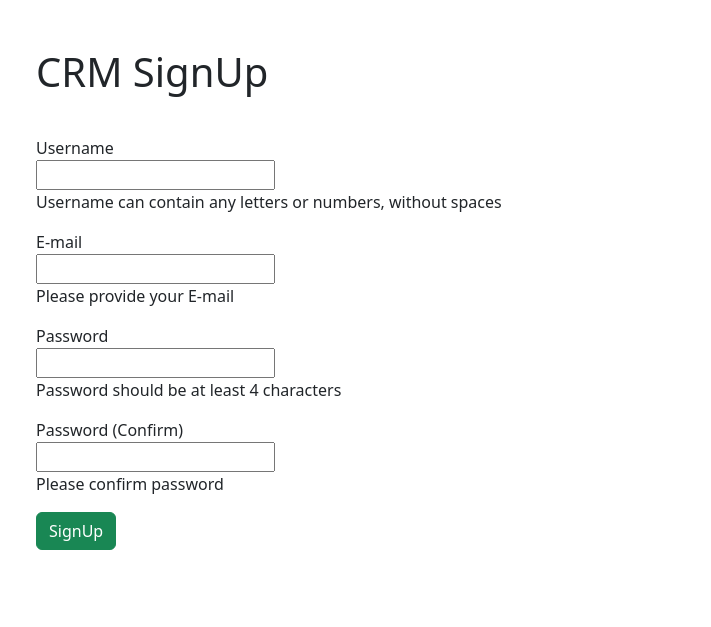
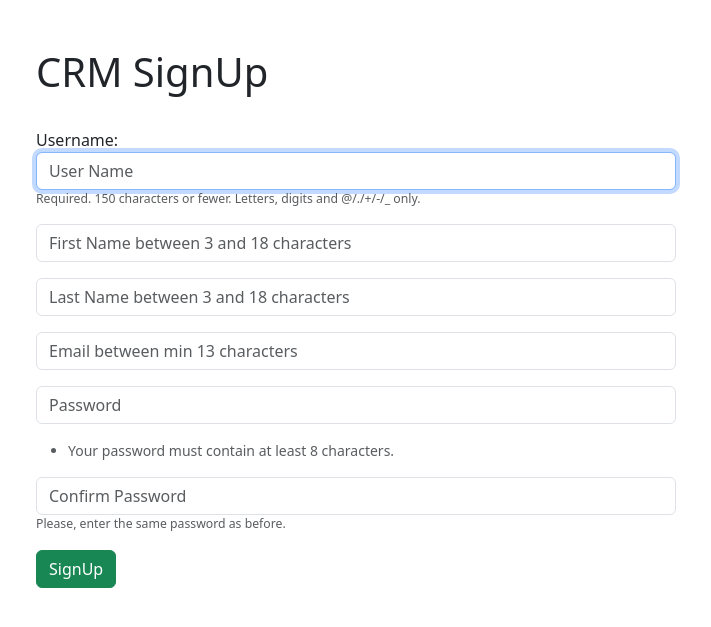
Before and after one commit to snoofor/djangocrm, a Django app: page /signup/ in a window 1280 px wide. Shown: the part 70-697 px from the top of the page, without its empty margins (284-995 px from the left). Run offline with Django 4.2, Linux system fonts and the light colour scheme; parts of the project's set-up code (start-up, migrations or seed data) failed here and were passed over.

Commit message:
signupform added

```diff
--- a/dcrm/templates/registration/signup.html
+++ b/dcrm/templates/registration/signup.html
@@ -12,11 +12,13 @@
             {% csrf_token %}
 
             <fieldset>
-                <div id="legend">
+
+              {{ form.as_p }}
+                <!-- <div id="legend">
                   <legend class=""></legend>
                 </div>
                 <div class="control-group">
-                  <!-- Username -->
+                   Username
                   <label class="control-label"  for="username">Username</label>
                   <div class="controls">
                     <input type="text" id="username" name="username" placeholder="" class="input-xlarge">
@@ -25,7 +27,7 @@
                 </div>
 
                 <div class="control-group">
-                  <!-- E-mail -->
+                   E-mail
                   <label class="control-label" for="email">E-mail</label>
                   <div class="controls">
                     <input type="text" id="email" name="email" placeholder="" class="input-xlarge">
@@ -34,7 +36,7 @@
                 </div>
 
                 <div class="control-group">
-                  <!-- Password-->
+                   Password
                   <label class="control-label" for="password">Password</label>
                   <div class="controls">
                     <input type="password" id="password" name="password" placeholder="" class="input-xlarge">
@@ -43,13 +45,13 @@
                 </div>
 
                 <div class="control-group">
-                  <!-- Password -->
+                   Password
                   <label class="control-label"  for="password_confirm">Password (Confirm)</label>
                   <div class="controls">
                     <input type="password" id="password_confirm" name="password_confirm" placeholder="" class="input-xlarge">
                     <p class="help-block">Please confirm password</p>
                   </div>
-                </div>
+                </div> -->
 
                 <div class="control-group">
                   <!-- Button -->
--- /dev/null
+++ b/dcrm/website/forms.py
@@ -0,0 +1,45 @@
+# In order to get username, email, password for new user we will use forms.py
+# User Creation Forms of Django will be used but, for signature form we will not use {{forms}}
+# SignUpForm and Class check - flatplanet/Django-CRM/website/forms.py github repository
+
+from django.contrib.auth.forms import UserCreationForm
+from django.contrib.auth.models import User
+from django import forms
+#from .models import Record
+
+class SignUpForm(UserCreationForm):
+    email = forms.EmailField(error_messages={"required": "Please enter email"},
+                             label='',
+                             max_length=50,
+                             min_length=13,
+                             widget=forms.EmailInput(attrs={'class':'form-control', 'placeholder':'Email between min 13 characters'}))
+    first_name = forms.CharField(error_messages={"required": "Please enter your name"},
+                                 label='',
+                                 max_length=18,
+                                 min_length=3,
+                                 widget=forms.TextInput(attrs={'class':'form-control', 'placeholder':'First Name between 3 and 18 characters'}))
+    last_name = forms.CharField(error_messages={"required": "Please enter your last name"},
+                                label='',
+                                max_length=18,
+                                min_length=3,
+                                widget=forms.TextInput(attrs={'class':'form-control', 'placeholder':'Last Name between 3 and 18 characters'}))
+
+    class Meta:
+        model = User
+        fields = ('username', 'first_name', 'last_name', 'email', 'password1', 'password2')
+
+    def __init__(self, *args, **kwargs):
+        super(SignUpForm, self).__init__(*args, **kwargs)
+        self.fields['username'].widget.attrs['class'] = 'form-control'
+        self.fields['username'].widget.attrs['placeholder'] = 'User Name'
+        self.fields['username'].help_text = '<span class="form-text text-muted"><small>Required. 150 characters or fewer. Letters, digits and @/./+/-/_ only.</small></span>'
+
+        self.fields['password1'].widget.attrs['class'] = 'form-control'
+        self.fields['password1'].widget.attrs['placeholder'] = 'Password'
+        self.fields['password1'].label = ''
+        self.fields['password1'].help_text = '<ul class="form-text text-muted small"><li>Your password must contain at least 8 characters.</li></ul>'
+
+        self.fields['password2'].widget.attrs['class'] = 'form-control'
+        self.fields['password2'].widget.attrs['placeholder'] = 'Confirm Password'
+        self.fields['password2'].label = ''
+        self.fields['password2'].help_text = '<span class="form-text text-muted"><small>Please, enter the same password as before.</small></span>'
--- a/dcrm/website/views.py
+++ b/dcrm/website/views.py
@@ -5,6 +5,10 @@ from django.contrib.auth.decorators import login_required # if not login do not
 from django.contrib.auth.forms import UserCreationForm
 from django.views.generic import CreateView
 from django.urls import reverse, reverse_lazy
+from .forms import SignUpForm
+from django.core.validators import validate_email, EmailValidator
+from django.core.exceptions import ValidationError
+from django.http import HttpResponseRedirect
 
 # Create your views here.
 
@@ -25,4 +29,32 @@ def logout_user(request):
     return redirect("home")
 
 def signup_user(request):
-    return render(request, 'registration/signup.html', {})
+
+    if request.POST:
+        form = SignUpForm(request.POST)
+        email_validator = EmailValidator()
+        allowed_domains = ['gmail.com', 'hotmail.com']
+        if form.is_valid():
+            form.save()
+            # Authenticate email
+            email = form.cleaned_data.get('email')
+            email_domain = email.split('@')[-1]
+            if email:
+                try:
+                    email_validator(email)
+                except ValidationError:
+                    raise ValidationError('Invaild Email')
+                if email_domain not in allowed_domains:
+                    raise ValidationError(f'Email domain must be one of the followings: \
+                                          {"," .join(allowed_domains)}.')
+            # Authenticate
+            username = form.cleaned_data['username']
+            password = form.cleaned_data['password1']
+            user = authenticate(username = username, password = password)
+            login(request, user)
+            messages.success(request, f'You have been succesfully Registered. Welcome {user.username}')
+            return redirect("login")
+    else:
+        form = SignUpForm()
+        # return render(request, 'registration/signup.html', {'form': form})
+    return render(request, 'registration/signup.html', {'form': form})
```
